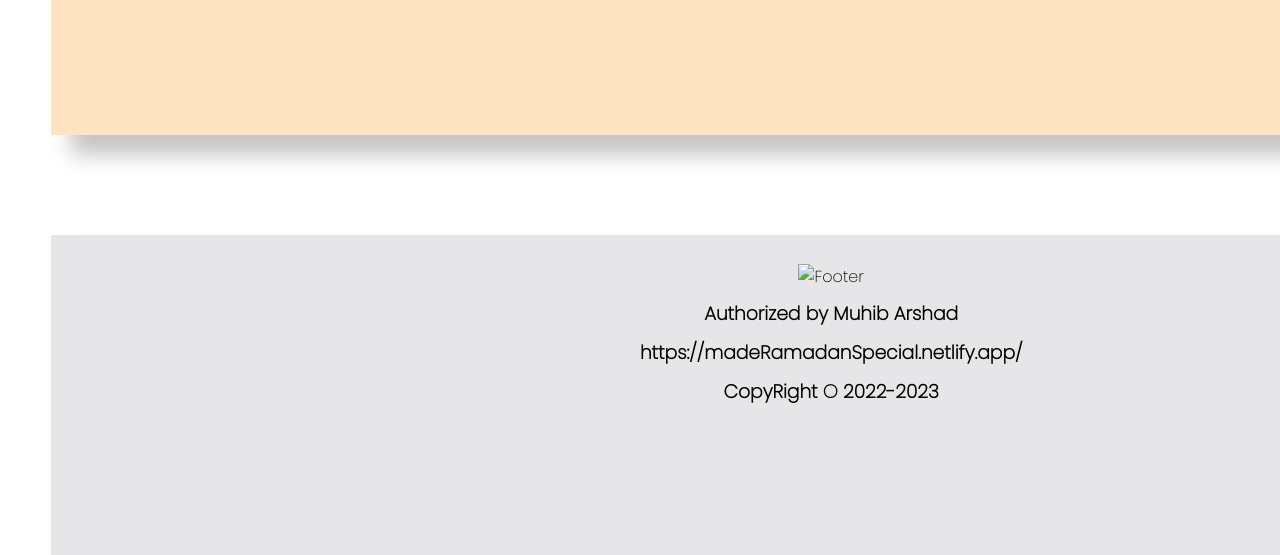
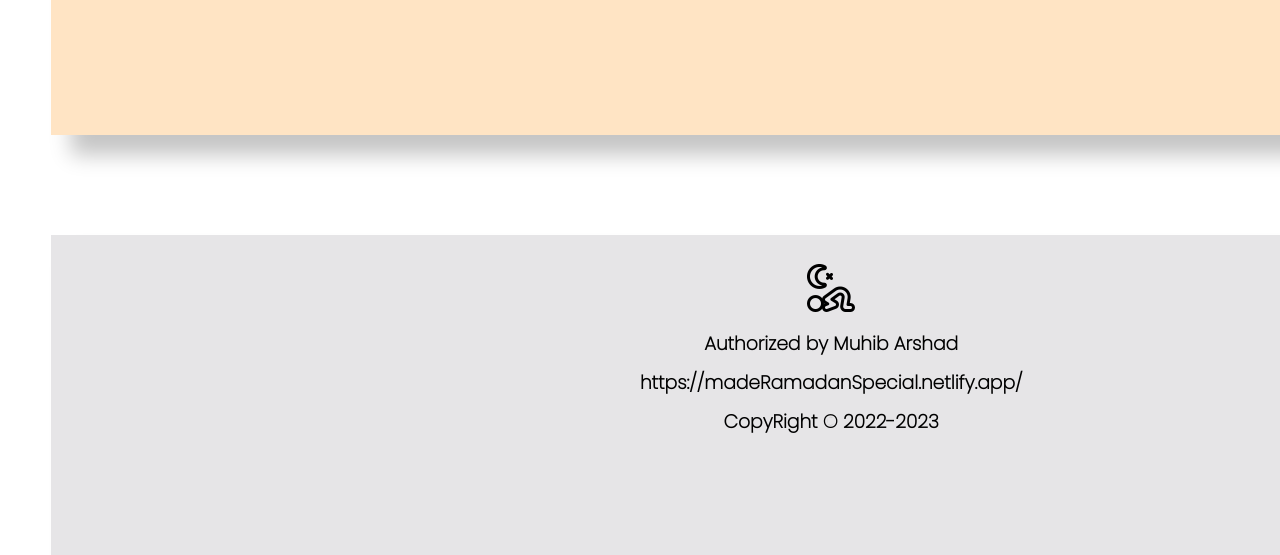
Before and after one commit to muhibarshad/ramadan-app, a plain HTML site: page index.html in a window 1280 px wide. Shown: the part 2777-3332 px from the top of the page. Drawn offline with Linux system fonts and the light colour scheme.

Commit message:
Update index.html

```diff
--- a/index.html
+++ b/index.html
@@ -127,7 +127,7 @@
             </div>
         </div>
         <div class="item7 footer">
-            <img src="/images/footer.PNG" alt="Footer">
+            <img src="footer.PNG" alt="Footer">
             <h3>Authorized by Muhib Arshad</h3>
             <h3>https://madeRamadanSpecial.netlify.app/</h2>
             <h3>CopyRight &copy; 2022-2023</h3>
```
